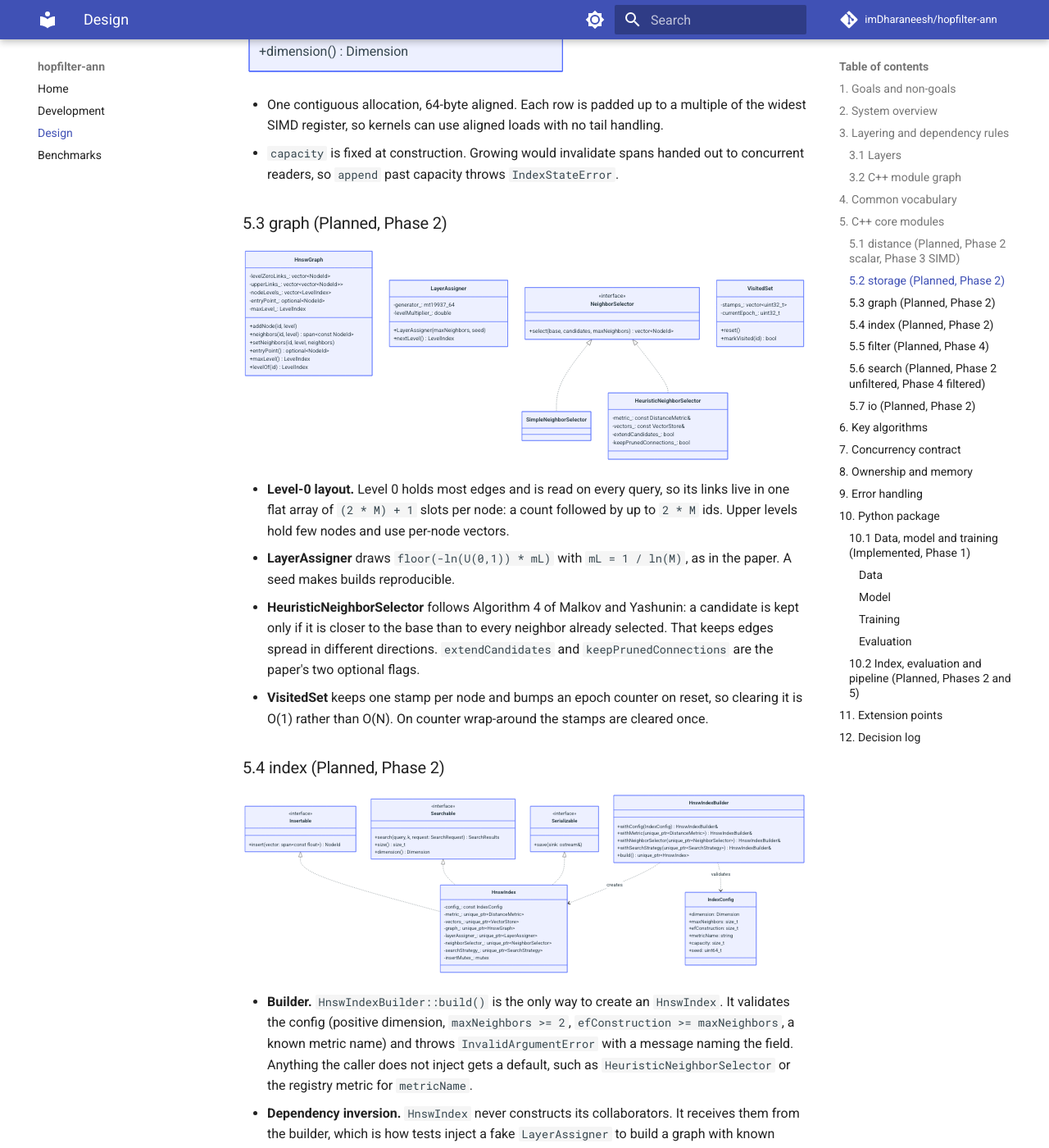
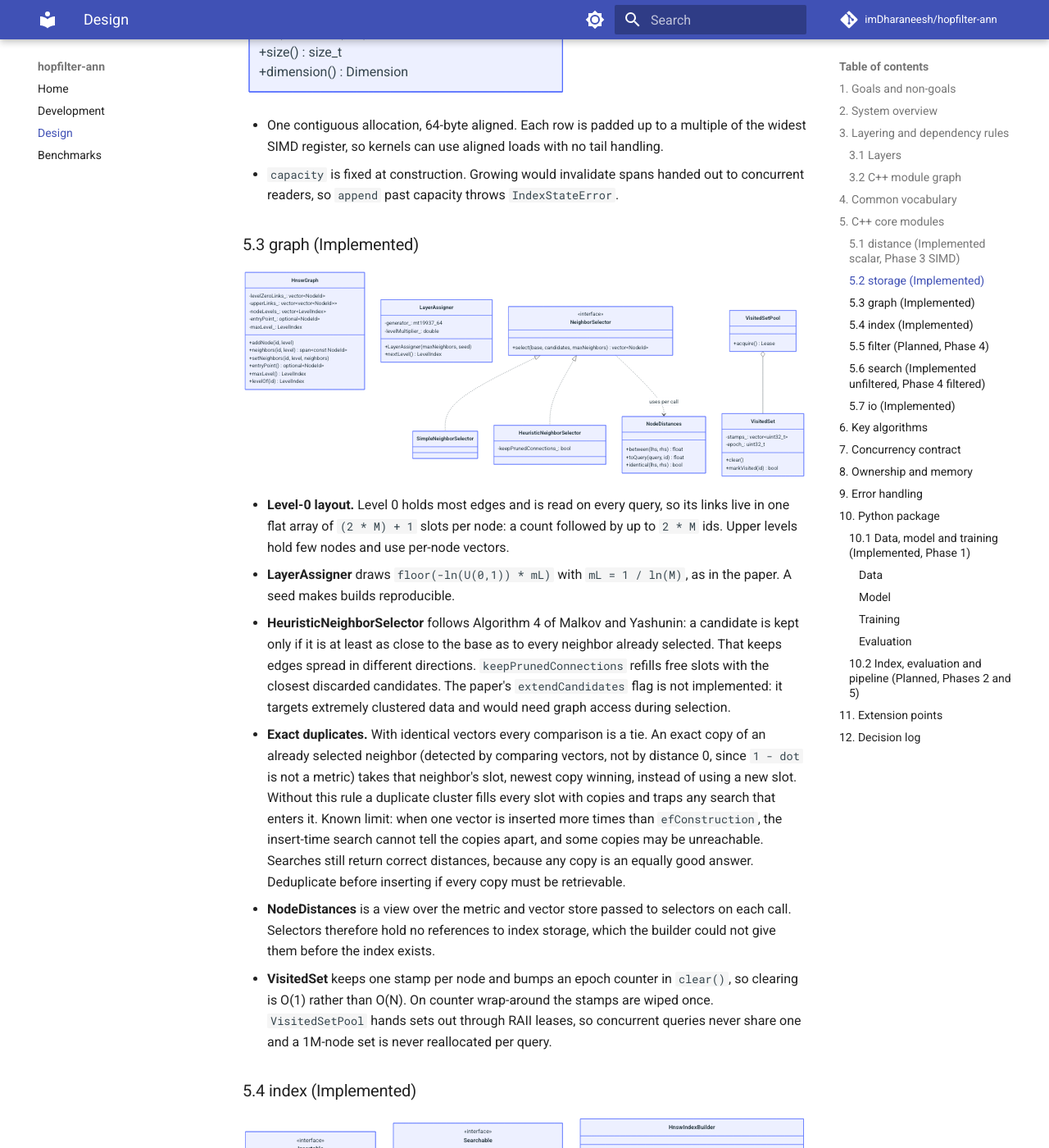
Before and after one commit to imDharaneesh/hopfilter-ann, an MkDocs documentation site: the page built from docs/design.md, in a window 1280 px wide and 1400 px high, scrolled down 5271 px. Shown: the whole window at 82% size. Built offline with MkDocs 1.6.1 and Material for MkDocs 9.7.7, drawn with Linux system fonts in a browser that asks for light colours; comment, search, counter and statistics services are not loaded; some of the changed text lies outside the part shown.

Commit message:
docs(design): record the phase 2 core as built
Status tags move to implemented for distance, storage, graph, index, search and io. Documents NodeDistances, the visited-set pool, the exact-duplicate rule and its limit (more copies of one vector than efConstruction may leave some copies unreachable; deduplicate if every copy must come back), the serializer's validation order, and why there is no Serializable interface on the index.

Decision log gains rows 12-17: per-module cmake targets, clang-tidy 22, pooled visited sets, the tie/duplicate rule with the numbers that motivated it, the portable level generator, and dropping Serializable.

````diff
--- a/docs/design.md
+++ b/docs/design.md
@@ -24,7 +24,7 @@
 
 ## 2. System overview
 
-**Implemented:** build skeleton (Phase 0); data, model, training and exact evaluation (Phase 1). **Planned:** index, filtered search, pipeline.
+**Implemented:** build skeleton (Phase 0); data, model, training and exact evaluation (Phase 1); C++ HNSW core, serialization and Python bindings (Phase 2). **Planned:** SIMD and parallel build, filtered search, pipeline.
 
 ```mermaid
 flowchart LR
@@ -111,7 +111,7 @@
 
 ## 4. Common vocabulary
 
-**Implemented:** `hopfilter::version()`. **Planned (Phase 2):** the rest.
+**Implemented** (Phase 2).
 
 ```cpp
 namespace hopfilter {
@@ -142,7 +142,7 @@
 
 ## 5. C++ core modules
 
-### 5.1 distance (Planned, Phase 2 scalar, Phase 3 SIMD)
+### 5.1 distance (Implemented scalar, Phase 3 SIMD)
 
 ```mermaid
 classDiagram
@@ -183,7 +183,7 @@
 - **Open/closed.** New metrics register with `MetricRegistry` under a config name, without touching existing classes.
 - Virtual dispatch costs one indirect call per distance evaluation. Phase 3 measures it; if it shows up in profiles, the search loop is templated on the metric type, with the virtual interface kept for configuration.
 
-### 5.2 storage (Planned, Phase 2)
+### 5.2 storage (Implemented)
 
 ```mermaid
 classDiagram
@@ -204,7 +204,7 @@
 - One contiguous allocation, 64-byte aligned. Each row is padded up to a multiple of the widest SIMD register, so kernels can use aligned loads with no tail handling.
 - `capacity` is fixed at construction. Growing would invalidate spans handed out to concurrent readers, so `append` past capacity throws `IndexStateError`.
 
-### 5.3 graph (Planned, Phase 2)
+### 5.3 graph (Implemented)
 
 ```mermaid
 classDiagram
@@ -233,27 +233,36 @@
     }
     class SimpleNeighborSelector
     class HeuristicNeighborSelector {
-        -metric_: const DistanceMetric&
-        -vectors_: const VectorStore&
-        -extendCandidates_: bool
         -keepPrunedConnections_: bool
+    }
+    class NodeDistances {
+        +between(lhs, rhs) float
+        +toQuery(query, id) float
+        +identical(lhs, rhs) bool
     }
     class VisitedSet {
         -stamps_: vector~uint32_t~
-        -currentEpoch_: uint32_t
-        +reset()
+        -epoch_: uint32_t
+        +clear()
         +markVisited(id) bool
+    }
+    class VisitedSetPool {
+        +acquire() Lease
     }
     NeighborSelector <|.. SimpleNeighborSelector
     NeighborSelector <|.. HeuristicNeighborSelector
+    NeighborSelector ..> NodeDistances : uses per call
+    VisitedSetPool o-- VisitedSet
 ```
 
 - **Level-0 layout.** Level 0 holds most edges and is read on every query, so its links live in one flat array of `(2 * M) + 1` slots per node: a count followed by up to `2 * M` ids. Upper levels hold few nodes and use per-node vectors.
 - **LayerAssigner** draws `floor(-ln(U(0,1)) * mL)` with `mL = 1 / ln(M)`, as in the paper. A seed makes builds reproducible.
-- **HeuristicNeighborSelector** follows Algorithm 4 of Malkov and Yashunin: a candidate is kept only if it is closer to the base than to every neighbor already selected. That keeps edges spread in different directions. `extendCandidates` and `keepPrunedConnections` are the paper's two optional flags.
-- **VisitedSet** keeps one stamp per node and bumps an epoch counter on reset, so clearing it is O(1) rather than O(N). On counter wrap-around the stamps are cleared once.
+- **HeuristicNeighborSelector** follows Algorithm 4 of Malkov and Yashunin: a candidate is kept only if it is at least as close to the base as to every neighbor already selected. That keeps edges spread in different directions. `keepPrunedConnections` refills free slots with the closest discarded candidates. The paper's `extendCandidates` flag is not implemented: it targets extremely clustered data and would need graph access during selection.
+- **Exact duplicates.** With identical vectors every comparison is a tie. An exact copy of an already selected neighbor (detected by comparing vectors, not by distance 0, since `1 - dot` is not a metric) takes that neighbor's slot, newest copy winning, instead of using a new slot. Without this rule a duplicate cluster fills every slot with copies and traps any search that enters it. Known limit: when one vector is inserted more times than `efConstruction`, the insert-time search cannot tell the copies apart, and some copies may be unreachable. Searches still return correct distances, because any copy is an equally good answer. Deduplicate before inserting if every copy must be retrievable.
+- **NodeDistances** is a view over the metric and vector store passed to selectors on each call. Selectors therefore hold no references to index storage, which the builder could not give them before the index exists.
+- **VisitedSet** keeps one stamp per node and bumps an epoch counter in `clear()`, so clearing is O(1) rather than O(N). On counter wrap-around the stamps are wiped once. `VisitedSetPool` hands sets out through RAII leases, so concurrent queries never share one and a 1M-node set is never reallocated per query.
 
-### 5.4 index (Planned, Phase 2)
+### 5.4 index (Implemented)
 
 ```mermaid
 classDiagram
@@ -266,10 +275,6 @@
         +search(query, k, request: SearchRequest) SearchResults
         +size() size_t
         +dimension() Dimension
-    }
-    class Serializable {
-        <<interface>>
-        +save(sink: ostream&)
     }
     class IndexConfig {
         +dimension: Dimension
@@ -298,14 +303,13 @@
     }
     Insertable <|.. HnswIndex
     Searchable <|.. HnswIndex
-    Serializable <|.. HnswIndex
     HnswIndexBuilder ..> IndexConfig : validates
     HnswIndexBuilder ..> HnswIndex : creates
 ```
 
 - **Builder.** `HnswIndexBuilder::build()` is the only way to create an `HnswIndex`. It validates the config (positive dimension, `maxNeighbors >= 2`, `efConstruction >= maxNeighbors`, a known metric name) and throws `InvalidArgumentError` with a message naming the field. Anything the caller does not inject gets a default, such as `HeuristicNeighborSelector` or the registry metric for `metricName`.
 - **Dependency inversion.** `HnswIndex` never constructs its collaborators. It receives them from the builder, which is how tests inject a fake `LayerAssigner` to build a graph with known levels.
-- **Interface segregation.** Benchmark adapters for FAISS and hnswlib implement only `Searchable`. Read-only consumers take a `const Searchable&`.
+- **Interface segregation.** Benchmark adapters for FAISS and hnswlib implement only `Searchable`. Read-only consumers take a `const Searchable&`. There is no `Serializable` interface on the index: `io` depends on `index`, so the index implementing serialization would create a cycle. `IndexSerializer` is the single entry point.
 
 ### 5.5 filter (Planned, Phase 4)
 
@@ -362,7 +366,7 @@
 - `AndPredicate`, `OrPredicate` and `NotPredicate` form a composite. Python filter expressions compile into this tree once per query.
 - `ExactSelectivityEstimator` materializes a `BitsetPredicate` and counts its set bits; it is exact but O(N). `SamplingSelectivityEstimator` evaluates the predicate on a fixed-seed sample of ids, which is fast and good enough to choose a strategy.
 
-### 5.6 search (Planned, Phase 2 unfiltered, Phase 4 filtered)
+### 5.6 search (Implemented unfiltered, Phase 4 filtered)
 
 ```mermaid
 classDiagram
@@ -416,7 +420,7 @@
 
 `SearchContext` gives a strategy read-only access to the index internals plus a per-thread `VisitedSet`. Strategies therefore stay stateless, and one strategy instance serves all threads.
 
-### 5.7 io (Planned, Phase 2)
+### 5.7 io (Implemented)
 
 `IndexSerializer` writes a versioned, little-endian binary format:
 
@@ -428,7 +432,7 @@
 | Attributes | Optional: column names, types and values (Phase 4) |
 | Footer | CRC-32 of every preceding byte |
 
-- Loading checks magic, version and CRC before allocating anything large, and throws `SerializationError` on any mismatch.
+- Loading checks magic and version, validates every header field before allocating storage, bounds-checks each count and id, and verifies the CRC before returning an index. Any problem, including an allocation failure caused by a corrupt header, surfaces as `SerializationError`.
 - **Compatibility rule:** version N reads files from versions N and N-1. A fixture index saved by the previous release is checked into `tests/fixtures/` and loaded in CI.
 
 ---
@@ -454,7 +458,7 @@
 
 | Operation | Guarantee |
 |---|---|
-| `search` on a built index | Lock-free and safe from any number of threads. Each thread uses its own `VisitedSet` from a thread-local pool |
+| `search` on a built index | Safe from any number of threads. Each query leases its own `VisitedSet` from a pool; only the lease and return take a short lock, the traversal itself takes none |
 | `insert` | Serialized by `insertMutex_` in v0.1. Phase 3 moves to per-node locks for parallel build |
 | `search` concurrent with `insert` | Not supported in v0.1. Documented, and asserted in debug builds |
 | `save` | Safe concurrently with `search`; not with `insert` |
@@ -754,3 +758,9 @@
 | 9 | 2026-10-17 | PyTorch from the CPU wheel index on Linux | The default Linux wheels bundle CUDA (several GB). The CPU build is enough for MovieLens-scale training and keeps CI fast |
 | 10 | 2026-10-17 | Global temporal split rather than leave-last-out per user | Leave-last-out lets training see interactions from other users that happen after a test interaction. A global cut leaks nothing |
 | 11 | 2026-10-17 | Interaction-level (micro) recall | Head and tail segments are empty for many users, so per-user averages would be dominated by users with one or two segment items |
+| 12 | 2026-10-18 | One CMake target per core module | Every module dependency is an explicit `target_link_libraries` line, so a new edge in the module graph shows up in review |
+| 13 | 2026-10-18 | clang-tidy 22 (clang-format stays at 18) | clang-tidy 18 could parse neither the MSVC STL nor GCC 16's libstdc++, so it only ran in CI. 22 runs locally against an MSVC compile database |
+| 14 | 2026-10-18 | Visited sets come from a mutex-guarded pool, not thread-locals | The lock covers only lease and return. Unlike a `thread_local`, the pool is per index, so two indexes of different sizes never share a set |
+| 15 | 2026-10-18 | Heuristic keeps ties and collapses exact duplicates into one slot | Measured on 80 points including 30 copies: pruning ties left 9 nodes reachable, keeping all ties trapped searches inside the copies. Collapsing copies keeps every distinct node reachable |
+| 16 | 2026-10-18 | Level generator built from raw `mt19937_64` bits | `std::uniform_real_distribution` differs between standard libraries; raw bits give the same graph for the same seed on MSVC, libstdc++ and libc++ |
+| 17 | 2026-10-18 | No `Serializable` interface on `HnswIndex` | `io` depends on `index`; `IndexSerializer` owns the format so the index stays unaware of it |
````
Also changed, not shown: docs/index.md (+1 -1 lines).
